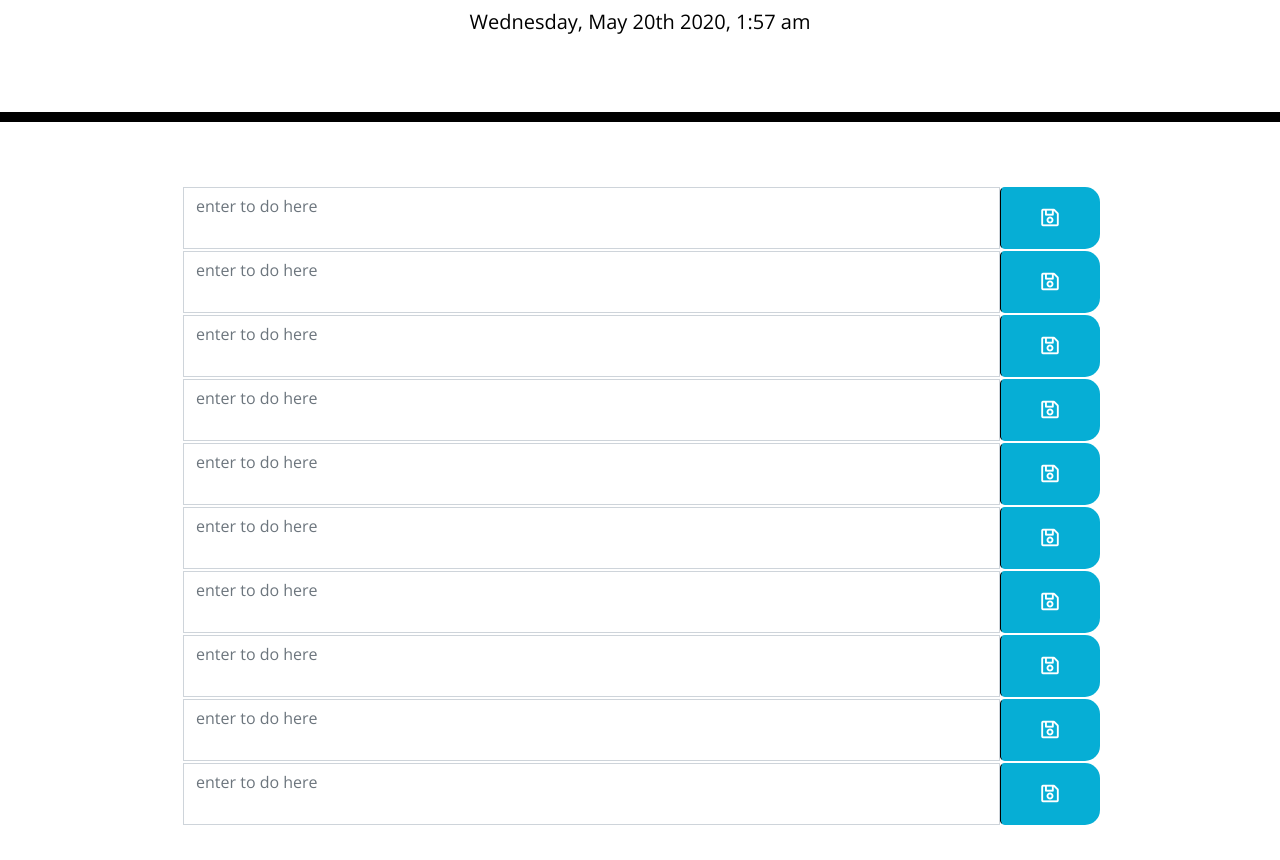
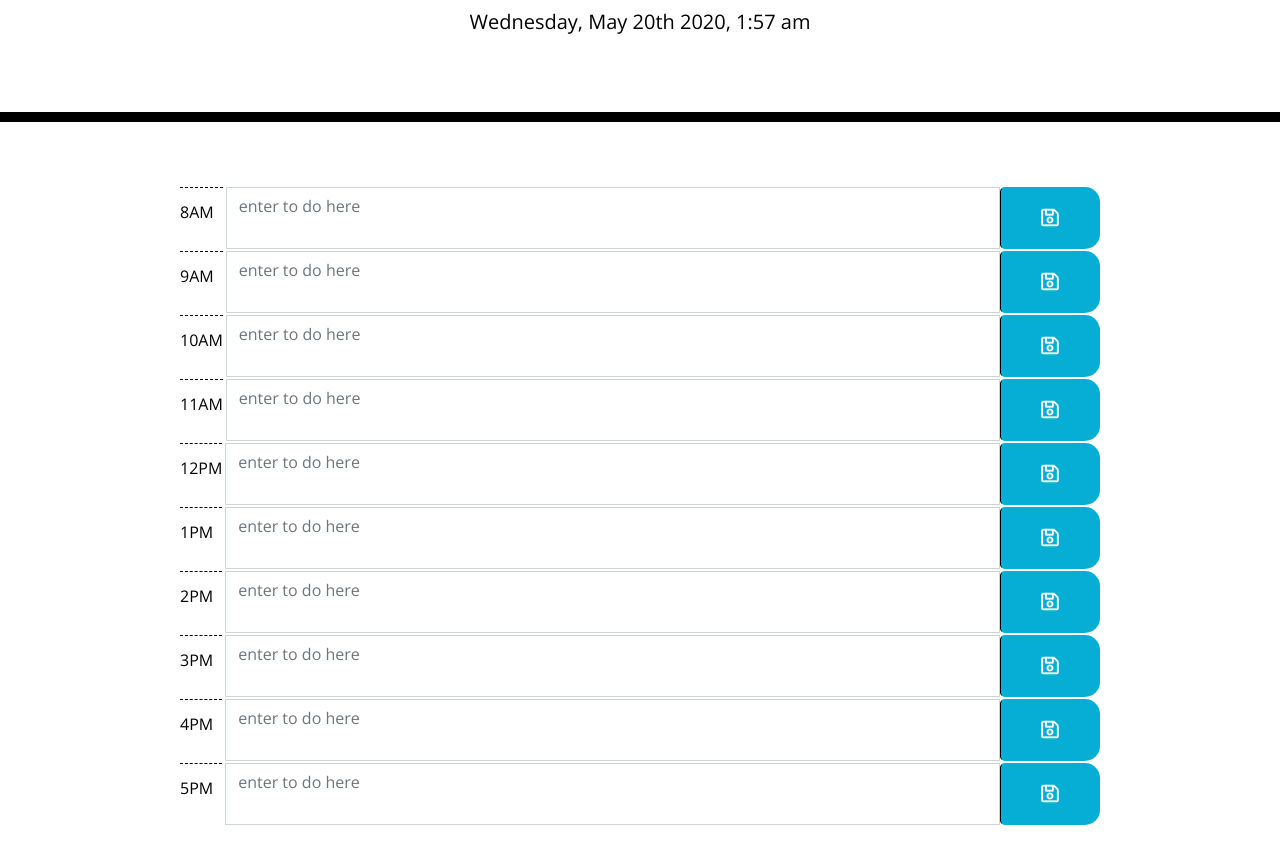
Before and after one commit to CodingErik/Work_Day_Scheduler, a plain HTML site: page index.html in a window 1280 px wide. Shown: the part 182-1042 px from the top of the page. Drawn offline with nearby package versions, Linux system fonts and the light colour scheme.

Commit message:
fixed some spacing issues

```diff
--- a/Develop/app.js
+++ b/Develop/app.js
@@ -5,15 +5,27 @@ let m = moment();
 $('#currentDay').text(m.format("dddd, MMMM Do YYYY, h:mm a"));
 
 
+let toDos =  ['','','','','','','','','','']
 // plugin in the times for the planner
 
 // check for the current time
     // set the class according to the current time of the day
 
-// save button is able to save to the local storage when clicked
+
+for (let i = 0; i < toDos.length; i++) {
+
+    $('#time' + i ).text(moment({ hour: 8 + i }).format('hA'));
 
 
 
-$('saveBtn').on('click', function(event) {
-    console.log('hello')
+
+
+
+
+
+// save button is able to save to the local storage when clicked
+$('.saveBtn').on('click', function(event) {
+    console.log(event.target.value);
 })
+
+};
--- a/Develop/style.css
+++ b/Develop/style.css
@@ -23,6 +23,7 @@ textarea{
 
 .description{
   white-space: pre-wrap;
+
 }
 
 .time-block{
@@ -41,6 +42,12 @@ textarea{
   color: #000000;
   border-top: 1px dashed #000000;
   margin-right: 3px;
+  padding-right: 9px;
+}
+
+ /* to fix some spacing issues */
+.noXtra {
+  padding-right: 0px;
 }
 
 /* These mark the current status of the blocks  */
--- a/index.html
+++ b/index.html
@@ -29,7 +29,7 @@
       <div class="col-10">
         <div class="input-group">
           <!-- TIME -->
-          <span class="hour pt-2" id="time0"></span>
+          <span class="hour pt-3" id="time0"></span>
           <!-- TO DO  -->
           <textarea class="form-control" id="comment0" placeholder="enter to do here"></textarea>
           <!-- Save BUTTON -->
@@ -43,8 +43,8 @@
       <div class="col-10">
         <div class="input-group">
           <!-- TIME -->
-          <span class="hour pt-2" id="time1"></span>
-          <!-- TO DO  -->
+          <span class="hour pt-3" id="time1"></span>
+
           <textarea class="form-control" id="comment1" placeholder="enter to do here"></textarea>
           <!-- Save BUTTON -->
           <button type="button" class="far fa-save btn btn-lg saveBtn" id="button1" value="1"></button>
@@ -55,9 +55,9 @@
     <div class="row mb-n3">
       <div class="offset-1"></div>
       <div class="col-10">
-        <div class="input-group">
+        <div class="input-group flex-nowrap">
           <!-- TIME -->
-          <span class="hour pt-2" id="time2"></span>
+          <span class="hour pt-3 noXtra" id="time2"></span>
           <!-- TO DO  -->
           <textarea class="form-control" id="comment2" placeholder="enter to do here"></textarea>
           <!-- Save BUTTON -->
@@ -71,7 +71,7 @@
       <div class="col-10">
         <div class="input-group">
           <!-- TIME -->
-          <span class="hour pt-2" id="time3"></span>
+          <span class="hour pt-3 noXtra" id="time3"></span>
           <!-- TO DO  -->
           <textarea class="form-control" id="comment3" placeholder="enter to do here"></textarea>
           <!-- Save BUTTON -->
@@ -85,7 +85,7 @@
       <div class="col-10">
         <div class="input-group">
           <!-- TIME -->
-          <span class="hour pt-2" id="time4"></span>
+          <span class="hour pt-3 noXtra" id="time4"></span>
           <!-- TO DO  -->
           <textarea class="form-control" id="comment4" placeholder="enter to do here"></textarea>
           <!-- Save BUTTON -->
@@ -99,7 +99,7 @@
       <div class="col-10">
         <div class="input-group">
           <!-- TIME -->
-          <span class="hour pt-2" id="time5"></span>
+          <span class="hour pt-3" id="time5"></span>
           <!-- TO DO  -->
           <textarea class="form-control" id="comment5" placeholder="enter to do here"></textarea>
           <!-- Save BUTTON -->
@@ -113,7 +113,7 @@
       <div class="col-10">
         <div class="input-group">
           <!-- TIME -->
-          <span class="hour pt-2" id="time6"></span>
+          <span class="hour pt-3" id="time6"></span>
           <!-- TO DO  -->
           <textarea class="form-control" id="comment6" placeholder="enter to do here"></textarea>
           <!-- Save BUTTON -->
@@ -127,7 +127,7 @@
       <div class="col-10">
         <div class="input-group">
           <!-- TIME -->
-          <span class="hour pt-2" id="time7"></span>
+          <span class="hour pt-3" id="time7"></span>
           <!-- TO DO  -->
           <textarea class="form-control" id="comment7" placeholder="enter to do here"></textarea>
           <!-- Save BUTTON -->
@@ -141,7 +141,7 @@
       <div class="col-10">
         <div class="input-group">
           <!-- TIME -->
-          <span class="hour pt-2" id="time8"></span>
+          <span class="hour pt-3" id="time8"></span>
           <!-- TO DO  -->
           <textarea class="form-control" id="comment8" placeholder="enter to do here"></textarea>
           <!-- Save BUTTON -->
@@ -155,7 +155,7 @@
       <div class="col-10">
         <div class="input-group">
           <!-- TIME -->
-          <span class="hour pt-2" id="time9"></span>
+          <span class="hour pt-3" id="time9"></span>
           <!-- TO DO  -->
           <textarea class="form-control" id="comment9" placeholder="enter to do here"></textarea>
           <!-- Save BUTTON -->
```
